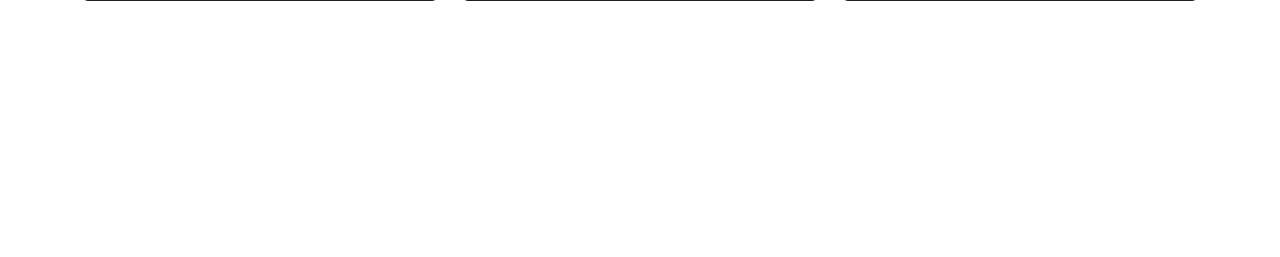
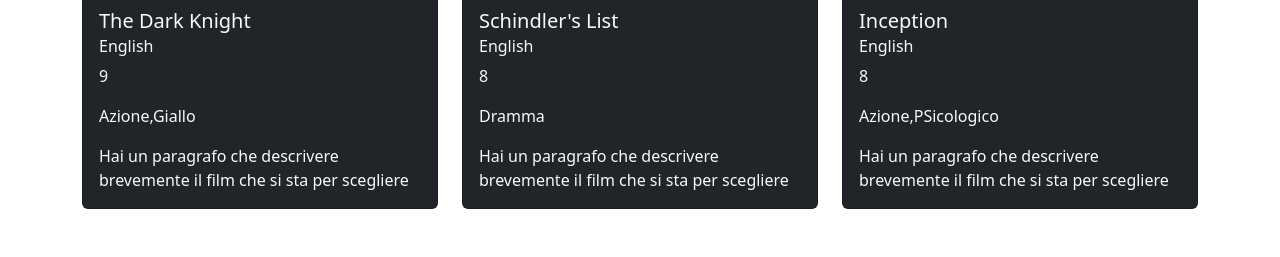
Before and after one commit to MassimoRomano/php-oop-1, a PHP site: page / in a window 1280 px wide; the page is wider, and only the part inside the window is pictured. Shown: the part 2105-2362 px from the top of that part. Before the commit the page ends 2106 px from the top of that part, so only its background shows below. Run offline with PHP 8.4, Linux system fonts and the light colour scheme.

Commit message:
add genre.php and fix public fuction

```diff
--- a/index.php
+++ b/index.php
@@ -1,5 +1,4 @@
 <?php
-require_once __DIR__ . "/models/production.php";
 require_once __DIR__ . "/models/db.php";
 
 ?>
@@ -39,6 +38,8 @@ require_once __DIR__ . "/models/db.php";
                         <h5 class="card-title"><?php echo $film->__get('titolo')?></h5>
                         <h6 class="card-subtitle mb-2"><?php echo $film->__get('lingua')?></h6>
                         <p class="card-text"><?php echo $film->__get('voto')?></p>
+                        <p class="card-text"><?php echo $film->genere->genere?></p>
+                        <p class="card-text"><?php echo $film->genere->descrizione?></p>
                       </div>
                     </div>
                 </div>
--- a/models/db.php
+++ b/models/db.php
@@ -1,12 +1,15 @@
 <?php
 require_once __DIR__."/production.php";
+require_once __DIR__."/genre.php";
 
-$film1= new Production('The Shawshank Redemption','English', 9.3,'https://m.media-amazon.com/images/M/MV5BNDE3ODcxYzMtY2YzZC00NmNlLWJiNDMtZDViZWM2MzIxZDYwXkEyXkFqcGdeQXVyNjAwNDUxODI@._V1_.jpg');
-$film2 = new Production('The Godfather', 'English', 9.2, 'https://m.media-amazon.com/images/I/81B3U3Rv+hL._AC_UF1000,1000_QL80_.jpg');
-$film3 = new Production('Pulp Fiction', 'English', 8.9, 'https://static.posters.cz/image/750/poster/pulp-fiction-cover-i1288.jpg');
-$film4 = new Production('The Dark Knight', 'English', 9.0, 'https://m.media-amazon.com/images/I/91KkWf50SoL._AC_UF894,1000_QL80_DpWeblab_.jpg');
-$film5 = new Production('Schindler\'s List', 'English', 8.9,'https://static.wixstatic.com/media/9ff6b3_1da3aeb966864257be20b8faf3958426~mv2.jpg/v1/fill/w_640,h_740,al_c,q_85,usm_0.66_1.00_0.01,enc_auto/9ff6b3_1da3aeb966864257be20b8faf3958426~mv2.jpg');
-$film6 = new Production('Inception', 'English', 8.8, 'https://m.media-amazon.com/images/I/912AErFSBHL._AC_UF1000,1000_QL80_.jpg');
+
+
+$film1= new Production('The Shawshank Redemption','English', 9,'https://m.media-amazon.com/images/M/MV5BNDE3ODcxYzMtY2YzZC00NmNlLWJiNDMtZDViZWM2MzIxZDYwXkEyXkFqcGdeQXVyNjAwNDUxODI@._V1_.jpg',new Genre('Dramma','Hai un paragrafo che descrivere brevemente il film che si sta per scegliere'));
+$film2 = new Production('The Godfather', 'English', 9, 'https://m.media-amazon.com/images/I/81B3U3Rv+hL._AC_UF1000,1000_QL80_.jpg',new Genre('Azione','Hai un paragrafo che descrivere brevemente il film che si sta per scegliere'));
+$film3 = new Production('Pulp Fiction', 'English', 8, 'https://static.posters.cz/image/750/poster/pulp-fiction-cover-i1288.jpg',new Genre('Azione','Hai un paragrafo che descrivere brevemente il film che si sta per scegliere'));
+$film4 = new Production('The Dark Knight', 'English', 9, 'https://m.media-amazon.com/images/I/91KkWf50SoL._AC_UF894,1000_QL80_DpWeblab_.jpg',new Genre('Azione,Giallo','Hai un paragrafo che descrivere brevemente il film che si sta per scegliere'));
+$film5 = new Production('Schindler\'s List', 'English', 8,'https://static.wixstatic.com/media/9ff6b3_1da3aeb966864257be20b8faf3958426~mv2.jpg/v1/fill/w_640,h_740,al_c,q_85,usm_0.66_1.00_0.01,enc_auto/9ff6b3_1da3aeb966864257be20b8faf3958426~mv2.jpg',new Genre('Dramma','Hai un paragrafo che descrivere brevemente il film che si sta per scegliere'));
+$film6 = new Production('Inception', 'English', 8, 'https://m.media-amazon.com/images/I/912AErFSBHL._AC_UF1000,1000_QL80_.jpg',new Genre('Azione,PSicologico','Hai un paragrafo che descrivere brevemente il film che si sta per scegliere'));
 
 $films=[$film1,$film2,$film3,$film4,$film5,$film6];
 
--- /dev/null
+++ b/models/genre.php
@@ -0,0 +1,8 @@
+<?php
+class Genre
+{
+       public function __construct(public string $genere,public string $descrizione)
+    {
+
+    }
+}
--- a/models/production.php
+++ b/models/production.php
@@ -1,19 +1,7 @@
 <?php
-class Production
-{
-
-    public $titolo;
-    public $lingua;
-    public $voto;
-    public $poster;
-
-    public function __construct($titolo, $lingua, $voto, $poster)
-    {
-        $this->titolo = $titolo;
-        $this->lingua = $lingua;
-        $this->voto = $voto;
-        $this->poster = $poster;
-    }
+require_once __DIR__ . '/genre.php';
+class Production{
+    public function __construct(public string $titolo,public string $lingua,public int $voto,public string $poster,public Genre $genere){}
 
     public function __get($property)
     {
@@ -21,7 +9,6 @@ class Production
         if (property_exists($this, $property)) {
             /* ce la restituisce cosi */
             return $this->$property;
-        };
+        }
     }
-
 }
```
